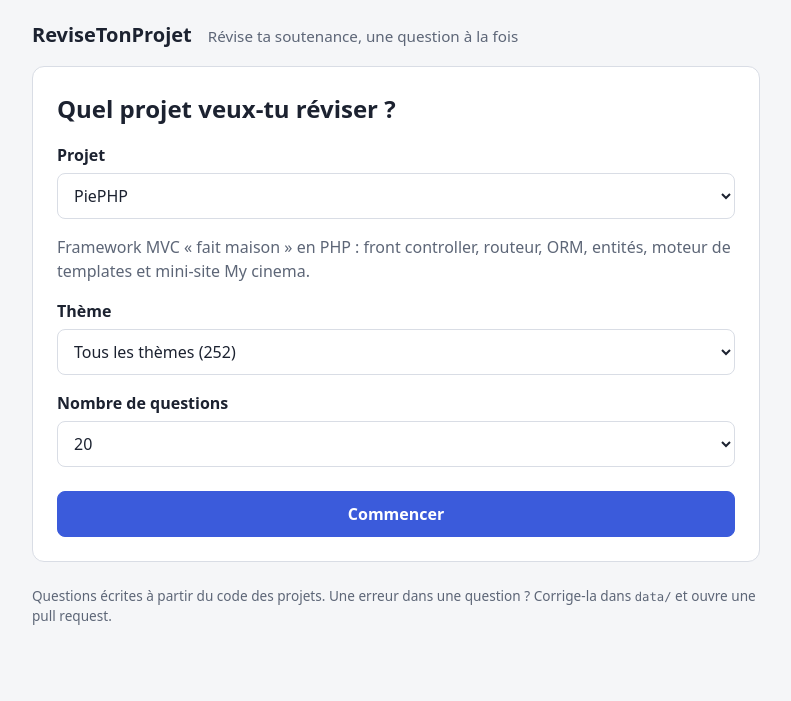
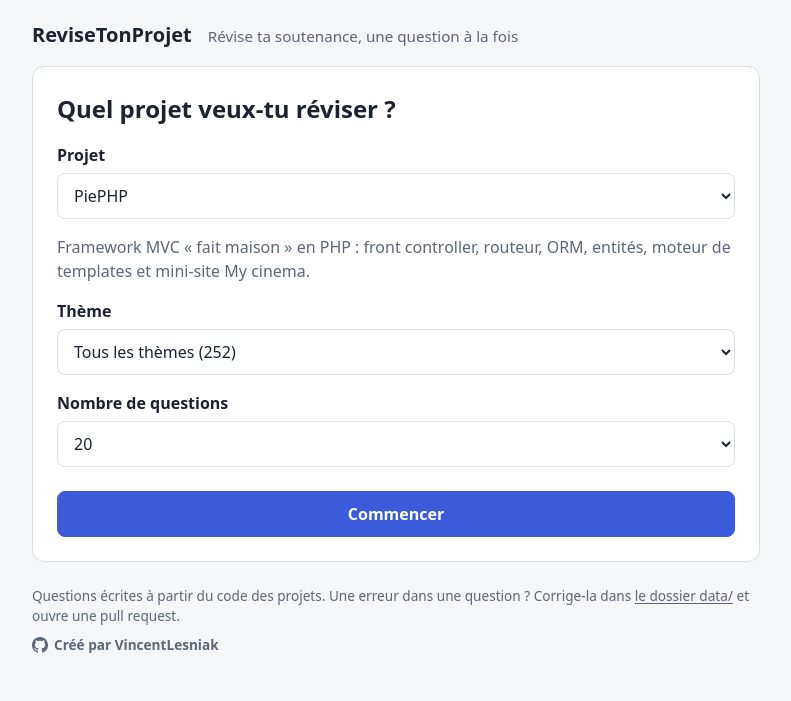
Before and after one commit to VincentLesniak/PrepareTaSoutenance, a plain HTML site: page index.html in a window 1280 px wide. Shown: the whole page, without its empty margins (244-1035 px from the left). Drawn offline with Linux system fonts and the light colour scheme.

Commit message:
Pied de page : lien GitHub vers l'auteur et vers data/
Co-Authored-By: Claude Opus 5.5 <noreply@anthropic.com>
Claude-Session: https://claude.ai/code/session_018nSW7RMGdjWCZt9xC7hHT4

```diff
--- a/css/style.css
+++ b/css/style.css
@@ -155,6 +155,11 @@ button.ghost { background: transparent; }
 .mistakes .answer { color: var(--good); font-weight: 600; }
 
 .footer { max-width: 760px; margin: 0 auto; padding: 0 16px 32px; font-size: 0.85rem; }
+.footer p { margin: 0 0 8px; }
+.footer a { color: var(--muted); text-decoration: underline; text-underline-offset: 2px; }
+.footer a:hover { color: var(--accent); }
+.footer .author { display: inline-flex; align-items: center; gap: 6px; font-weight: 600; text-decoration: none; }
+.footer .icon { flex: none; }
 
 @media (max-width: 480px) {
     .card { padding: 16px; }
--- a/index.html
+++ b/index.html
@@ -86,8 +86,18 @@
     </main>
 
     <footer class="footer muted">
-        Questions écrites à partir du code des projets. Une erreur dans une question ?
-        Corrige-la dans <code>data/</code> et ouvre une pull request.
+        <p>
+            Questions écrites à partir du code des projets. Une erreur dans une question ?
+            Corrige-la dans
+            <a href="https://github.com/VincentLesniak/ReviseTonProjet/tree/0.1.0/data">le dossier data/</a>
+            et ouvre une pull request.
+        </p>
+        <p>
+            <a class="author" href="https://github.com/VincentLesniak" rel="author">
+                <svg class="icon" viewBox="0 0 16 16" width="16" height="16" aria-hidden="true" fill="currentColor"><path d="M8 0C3.58 0 0 3.58 0 8c0 3.54 2.29 6.53 5.47 7.59.4.07.55-.17.55-.38 0-.19-.01-.82-.01-1.49-2.01.37-2.53-.49-2.69-.94-.09-.23-.48-.94-.82-1.13-.28-.15-.68-.52-.01-.53.63-.01 1.08.58 1.23.82.72 1.21 1.87.87 2.33.66.07-.52.28-.87.51-1.07-1.78-.2-3.64-.89-3.64-3.95 0-.87.31-1.59.82-2.15-.08-.2-.36-1.02.08-2.12 0 0 .67-.21 2.2.82.64-.18 1.32-.27 2-.27.68 0 1.36.09 2 .27 1.53-1.04 2.2-.82 2.2-.82.44 1.1.16 1.92.08 2.12.51.56.82 1.27.82 2.15 0 3.07-1.87 3.75-3.65 3.95.29.25.54.73.54 1.48 0 1.07-.01 1.93-.01 2.2 0 .21.15.46.55.38A8.013 8.013 0 0016 8c0-4.42-3.58-8-8-8z"/></svg>
+                Créé par VincentLesniak
+            </a>
+        </p>
     </footer>
 </body>
 </html>
```
